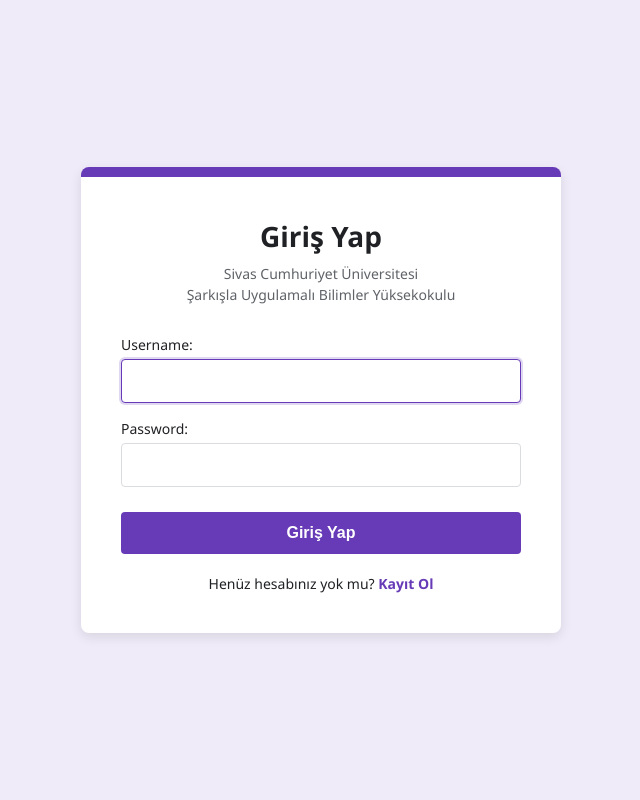
After one commit to FurkanYazgulu/Django-Tutorials, a Django app: page /accounts/login/ in a window 1280 px wide. The commit adds this page. Shown: the whole page, without its empty margins (319-959 px from the left). Run offline with Django 5.2, Linux system fonts and the light colour scheme.

Commit message:
Giriş Yap ve Kayıt Ol seçenekleri eklendi ve ana sayfa yönlendirilmesi eklendi

```diff
--- a/mysite/settings.py
+++ b/mysite/settings.py
@@ -122,3 +122,9 @@
 # https://docs.djangoproject.com/en/5.1/ref/settings/#default-auto-field
 
 DEFAULT_AUTO_FIELD = 'django.db.models.BigAutoField'
+
+# Kullanıcı giriş ve çıkış yaptıktan sonra anketlerin ana sayfasına yönlendirilsin
+LOGIN_REDIRECT_URL = '/polls/'
+LOGOUT_REDIRECT_URL = '/polls/'
+# Giriş yapmamış kullanıcıların yönlendirileceği sayfa
+LOGIN_URL = '/accounts/login/'
--- a/mysite/urls.py
+++ b/mysite/urls.py
@@ -16,8 +16,12 @@
 """
 from django.contrib import admin
 from django.urls import include, path
+from django.views.generic import RedirectView
 
 urlpatterns = [
+    # Siteye ilk girildiğinde otomatik olarak /polls/ adresine yönlendir:
+    path('', RedirectView.as_view(url='/polls/', permanent=True)),
     path('polls/', include('polls.urls')),
     path('admin/', admin.site.urls),
+    path('accounts/', include('django.contrib.auth.urls')),
 ]
--- /dev/null
+++ b/polls/templates/registration/login.html
@@ -0,0 +1,118 @@
+<!DOCTYPE html>
+<html lang="tr">
+<head>
+    <meta charset="UTF-8">
+    <meta name="viewport" content="width=device-width, initial-width=1.0">
+    <title>Giriş Yap - Değerlendirme Anketi</title>
+    <style>
+        body {
+            background-color: #f0ebf8; /* Google Forms açık mor arka plan */
+            font-family: 'Segoe UI', Tahoma, Geneva, Verdana, sans-serif;
+            display: flex;
+            justify-content: center;
+            align-items: center;
+            min-height: 100vh;
+            margin: 0;
+            color: #202124;
+        }
+        .card {
+            background-color: white;
+            padding: 40px;
+            border-radius: 8px;
+            box-shadow: 0 4px 12px rgba(0,0,0,0.1);
+            width: 100%;
+            max-width: 400px;
+            border-top: 10px solid #673ab7; /* Üstteki kalın mor çizgi */
+        }
+        h2 {
+            margin-top: 0;
+            margin-bottom: 8px;
+            text-align: center;
+            font-size: 28px;
+            font-weight: 600;
+        }
+        .school-title {
+            text-align: center;
+            font-size: 14px;
+            color: #5f6368;
+            margin-bottom: 30px;
+            line-height: 1.5;
+        }
+        /* Django'nun otomatik oluşturduğu form elemanlarını şekillendiriyoruz */
+        form p {
+            display: flex;
+            flex-direction: column;
+            margin-bottom: 15px;
+        }
+        label {
+            font-weight: 500;
+            margin-bottom: 5px;
+            font-size: 14px;
+        }
+        input[type="text"], input[type="password"] {
+            padding: 12px;
+            border: 1px solid #dadce0;
+            border-radius: 4px;
+            font-size: 16px;
+            transition: border-color 0.3s;
+            box-sizing: border-box;
+            width: 100%;
+        }
+        input[type="text"]:focus, input[type="password"]:focus {
+            outline: none;
+            border-color: #673ab7;
+            box-shadow: 0 0 0 2px rgba(103, 58, 183, 0.2);
+        }
+        button {
+            background-color: #673ab7;
+            color: white;
+            padding: 12px;
+            border: none;
+            border-radius: 4px;
+            cursor: pointer;
+            width: 100%;
+            font-size: 16px;
+            font-weight: 600;
+            margin-top: 10px;
+            transition: background-color 0.3s;
+        }
+        button:hover {
+            background-color: #512da8;
+        }
+        .links {
+            text-align: center;
+            margin-top: 20px;
+            font-size: 14px;
+        }
+        .links a {
+            color: #673ab7;
+            text-decoration: none;
+            font-weight: 600;
+        }
+        .links a:hover {
+            text-decoration: underline;
+        }
+    </style>
+</head>
+<body>
+
+    <div class="card">
+        <h2>Giriş Yap</h2>
+        <div class="school-title">
+            Sivas Cumhuriyet Üniversitesi<br>
+            Şarkışla Uygulamalı Bilimler Yüksekokulu
+        </div>
+
+        <form method="post">
+            {% csrf_token %}
+            {{ form.as_p }}
+            <button type="submit">Giriş Yap</button>
+        </form>
+
+        <div class="links">
+            Henüz hesabınız yok mu? <a href="{% url 'polls:register' %}">Kayıt Ol</a>
+        </div>
+    </div>
+
+</body>
+</html>
--- a/polls/urls.py
+++ b/polls/urls.py
@@ -8,4 +8,5 @@
     path("<int:pk>/", views.DetailView.as_view(), name="detail"),
     path("<int:pk>/results/", views.ResultsView.as_view(), name="results"),
     path("<int:question_id>/vote/", views.vote, name="vote"),
+    path("register/", views.register, name="register"),
 ]
```
Also changed, not shown: polls/forms.py (added, +16 -0 lines), polls/models.py (+9 -0 lines), polls/templates/polls/index.html (+51 -5 lines), polls/templates/registration/register.html (added, +48 -0 lines), polls/views.py (+25 -4 lines), db.sqlite3, polls/migrations/0002_userprofile.py (added).
